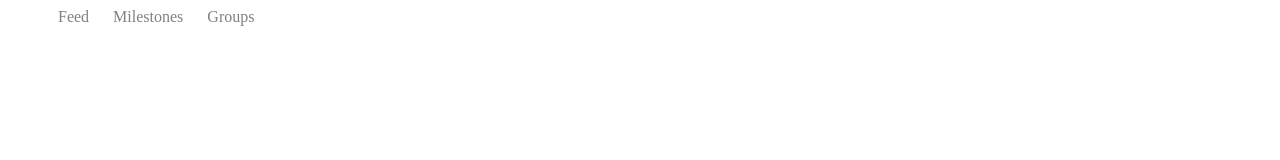
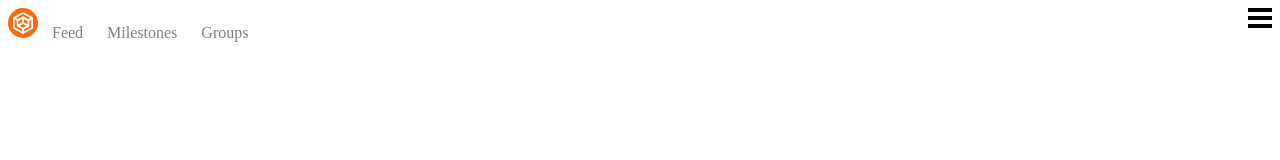
Before and after one commit to michaellisitsa/codewell-accountable, a plain HTML site: page index.html in a window 1280 px wide. Drawn offline with Linux system fonts and the light colour scheme.

Commit message:
Render logo and hamburger

```diff
--- a/desktop.css
+++ b/desktop.css
@@ -1,11 +1,15 @@
 @media (min-width: 1028px) {
-    .header__list {
-        display: unset;
+    .header__nav {
+        display: inline-block;
+    }
+    .header__nav ul {
+        display: inherit;
+        padding-inline-start: 0;
     }
     .header__list > li {
         list-style: none;
         display: inline;
-        margin: 10px;
+        margin: 0 10px;
     }
 
     .header__list a {
--- a/index.html
+++ b/index.html
@@ -7,6 +7,7 @@
   </head>
   <body>
     <header class="header">
+      <a href="#"><img class="header__logo" src="Assets/Logo.svg" /></a>
       <nav class="header__nav">
         <ul class="header__list">
           <li><a href="#">Feed</a></li>
@@ -14,6 +15,9 @@
           <li><a href="#">Groups</a></li>
         </ul>
       </nav>
+      <div class="header__right">
+        <img class="header__hamburger" src="Assets/Hamburger Menu.svg" />
+      </div>
     </header>
   </body>
 </html>
--- a/styles.css
+++ b/styles.css
@@ -1,4 +1,12 @@
-.header__list {
+.header__nav {
     color: grey;
     display: none;
 }
+
+.header__logo, .header__right {
+    display: inline;
+}
+
+.header__right {
+    float: right;
+}
```
